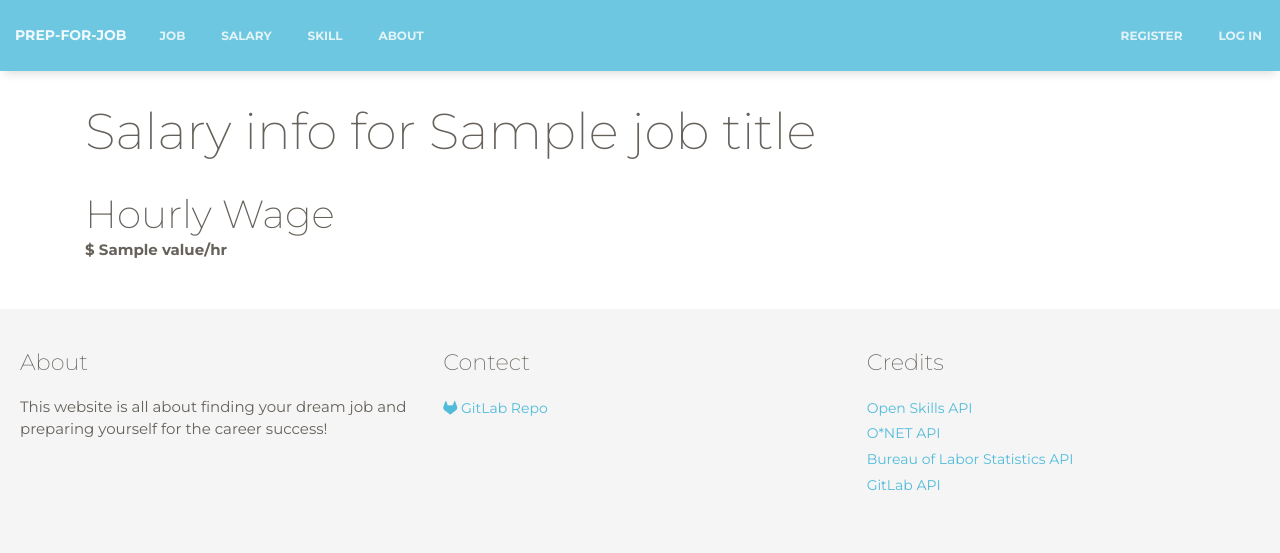
After one commit to xindixu/prep-for-job, a Flask app: template app/templates/salary_info.html in a window 1280 px wide. The commit adds this page. Shown: the top 553 px of the page. Run offline with Flask 2, Linux system fonts and the light colour scheme; the template is opened without the code that fills it: most values are stand-ins (such as "Sample title", 1, 10 or a date in 2020); some libraries are stand-ins or nearby versions.

Commit message:
salary_info page, linkage b/w salary_info to skill_info

```diff
--- a/app/main.py
+++ b/app/main.py
@@ -265,53 +265,67 @@ def create_app(test_config=None):
 
 
     @app.route('/salary')
-    def salary():
-        # TODO: load multiple wage data
-        # connect job titles back to job page
+    @app.route('/salary/<string:code>')
+    def salary(job_title=None, code=None):
+        job_title = request.args.get('job_title')
+        print(job_title)
 
-        df_oes = oes.get_data(year=2017)
-        detailed = df_oes[df_oes.OCC_GROUP == 'detailed']
-        job = detailed.OCC_TITLE.values
-        code = detailed.OCC_CODE.values
-        salary = detailed.A_MEDIAN.values
+        if code is None:
+            # TODO: load multiple wage data
+            # connect job titles back to job page
+            df_oes = oes.get_data(year=2017)
+            detailed = df_oes[df_oes.OCC_GROUP == 'detailed']
+            job = detailed.OCC_TITLE.values
+            code = detailed.OCC_CODE.values
+            salary = detailed.A_MEDIAN.values
+            salary_info = zip(job,code,salary)
 
-        salary_info = zip(job,code,salary)
+            # for i in job.index:
+            #     salary_info += {'title': job.get(i), 'code': code.get(i), 'salary': salary.get(i)}
+                # salary = detailed[detailed.OCC_TITLE == j].A_MEDIAN.values[0]
 
-        # for i in job.index:
-        #     salary_info += {'title': job.get(i), 'code': code.get(i), 'salary': salary.get(i)}
-            # salary = detailed[detailed.OCC_TITLE == j].A_MEDIAN.values[0]
+            # avg weekly wage
+            df_qcew = qcew.get_data('industry', rtype='dataframe', year='2017', qtr='1', industry='10')
+            austin = df_qcew[(df_qcew.own_code == 0) & (df_qcew.area_fips == '48015')]
+            weekly_avg = austin.avg_wkly_wage.values[0]
 
 
-        # avg weekly wage
-        df_qcew = qcew.get_data('industry', rtype='dataframe', year='2017', qtr='1', industry='10')
-        austin = df_qcew[(df_qcew.own_code == 0) & (df_qcew.area_fips == '48015')]
-        weekly_avg = austin.avg_wkly_wage.values[0]
+            # TODO: load multiple wage data
+            # api
+            base = 'OEUN'
+            # national wide
+            area_code = '0000000'
+            # total
+            industry_code = '000000'
+            # Registered Nurses
+            job_code = '291141'
+            # hourly wage
+            statistic_code = '03'
+            seriesid = base+area_code+industry_code+job_code+statistic_code
 
+            # url = "http://api.bls.gov/publicAPI/v2/timeseries/data/"
+            # wage = requests.get(url, data=data, headers=headers)
 
-        # TODO: load multiple wage data
-        # api
+            headers = {'Content-type': 'application/json'}
+            data = json.dumps({"seriesid": [seriesid]})
+            wage = requests.post('https://api.bls.gov/publicAPI/v2/timeseries/data/', data=data, headers=headers)
+            return render_template("salary.html", salary_info=salary_info, loc_to_salary=weekly_avg)
+        else:
+            base = 'OEUN'
+            area_code = '0000000' # national wide
+            industry_code = '000000' # total
 
-        base = 'OEUN'
-        # national wide
-        area_code = '0000000'
-        # total
-        industry_code = '000000'
-        # Registered Nurses
-        job_code = '291141'
-        # hourly wage
-        statistic_code = '03'
-        seriesid = base+area_code+industry_code+job_code+statistic_code
+            arr = code[:7].split('-')
+            job_code = arr[0]+arr[1]
 
-        # url = "http://api.bls.gov/publicAPI/v2/timeseries/data/"
-        # wage = requests.get(url, data=data, headers=headers)
+            # hourly wage
+            statistic_code = '03'
+            seriesid = base+area_code+industry_code+job_code+statistic_code
 
-
-        headers = {'Content-type': 'application/json'}
-        data = json.dumps({"seriesid": [seriesid]})
-        wage = requests.post('https://api.bls.gov/publicAPI/v2/timeseries/data/', data=data, headers=headers)
-
-
-        return render_template("salary.html", salary_info=salary_info, loc_to_salary=weekly_avg)
+            headers = {'Content-type': 'application/json'}
+            data = json.dumps({"seriesid": [seriesid], "startyear": "2018", "endyear": "2018"})
+            wage = requests.post('https://api.bls.gov/publicAPI/v2/timeseries/data/', data=data, headers=headers)
+            return render_template("salary_info.html", wage=json.loads(wage.text), job_title=job_title)
 
     # auth
     @app.url_value_preprocessor
--- a/app/models.py
+++ b/app/models.py
@@ -142,6 +142,7 @@ class JobPages (db.Model):
             db.session.add(u)
             db.session.commit()
             return jobs
+
     @classmethod
     def need_cache_page(cls, page):
         # todo hash password before passing
--- a/app/templates/job.html
+++ b/app/templates/job.html
@@ -31,7 +31,7 @@
     <li class="page-item"><a class="page-link" href="{{ url_for("job", page=i)}}">{{i}}</a></li>
     {% endfor %}
     <li class="page-item">
-      <a class="page-link"href="{{ url_for("job", page=49)}}" aria-label="Last">
+      <a class="page-link" href="{{ url_for("job", page=49)}}" aria-label="Last">
         <span aria-hidden="true">&raquo;</span>
       </a>
     </li>
--- /dev/null
+++ b/app/templates/salary_info.html
@@ -0,0 +1,19 @@
+{% extends "base.html" %}
+
+{% block title %}
+    Salary information for {{ job_title }}
+{% endblock %}
+
+{% block content %}
+<h1>Salary info for {{ job_title }}</h1>
+<h2>Hourly Wage</h2>
+<!-- TODO: conditional rendering; api request exceed -->
+{% if wage.status != 'REQUEST_NOT_PROCESSED'%}
+<p><strong>$ {{wage.Results.series[0].data[0].value}}/hr</strong></p>
+{% else %}
+<div class="alert alert-warning" role="alert">
+  Daily api limit exceeded!
+</div>
+{% endif %}
+
+{% endblock %}
--- a/app/templates/skill_info.html
+++ b/app/templates/skill_info.html
@@ -36,7 +36,7 @@
             <a href="{{ url_for("job", code=job.code)}}">{{job.title}}</a>
           </th>
           <td>
-            <button type="button" class="btn btn-info">See Salary Info</button>
+            <a class="btn btn-info" href="{{ url_for("salary", job_title=job.title, code=job.code)}}">See Salary Info</a>
           </td>
         </tr>
         {% endfor %}
```
